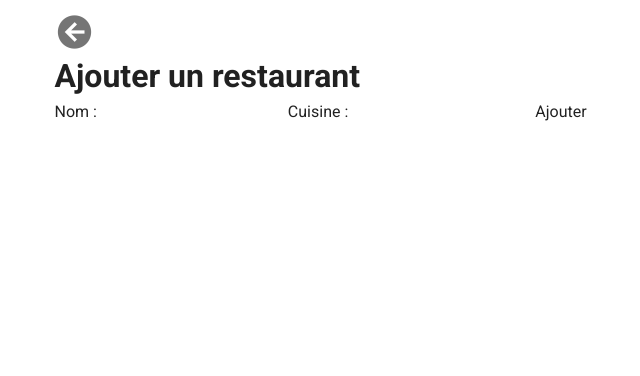
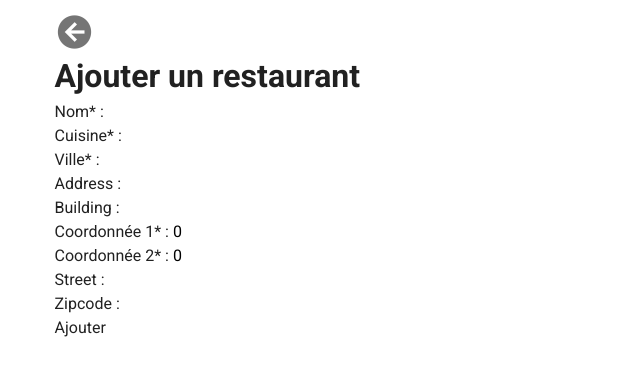
Before and after one commit to Alphailosia/Projet-VueJs, a Vue app in the folder client/: page /ajout in a window 1280 px wide. Shown: the top 376 px of the page, without its empty margins (5-645 px from the left). Built offline with nearby package versions, Linux system fonts and the light colour scheme.

Commit message:
maj formulaire ajout restaurant

```diff
--- a/client/src/components/AjoutRestaurant.vue
+++ b/client/src/components/AjoutRestaurant.vue
@@ -6,13 +6,38 @@
     <h1>Ajouter un restaurant</h1>
     <form @submit.prevent="ajouterRestaurant()">
       <label>
-        Nom : <input type="text" name="nom" required v-model="nom" />
+        Nom* : <input type="text" name="nom" required v-model="nom" />
       </label>
+      <br>
       <label>
-        Cuisine :
+        Cuisine* :
         <input type="text" name="cuisine" required v-model="cuisine" />
       </label>
-
+      <br>
+      <label>
+        Ville* :
+        <input type="text" name="borough" required v-model="ville" />
+      </label>
+      <br>
+      <label>
+        Address :
+        <br>
+        Building :
+        <input type="text" name="building" v-model="building" />
+        <br>
+        Coordonnée 1* :
+        <input type="text" name="coord1" required v-model="c1" />
+        <br>
+        Coordonnée 2* :
+        <input type="text" name="coord2" required v-model="c2" />
+      </label>
+        <br>
+        Street :
+        <input type="text" name="street" v-model="street" />
+        <br>
+        Zipcode :
+        <input type="text" name="zipcode" v-model="zipcode" />
+      <br>
       <button @click="snackbar = true">Ajouter</button>
       <v-snackbar :timeout="2000" v-model="snackbar" color="success">
         Le restaurant a bien été ajouté.
@@ -25,14 +50,35 @@ export default {
     data: () => ({
       nom: "",
       cuisine: "",
+      ville:"",
       snackbar: false,
-      reponse: ""
+      reponse: "",
+      c1:0,
+      c2:0,
+      building: "",
+      street: "",
+      zipcode: ""
     }),
   methods: {
     ajouterRestaurant: async function () {
+
+      /*
+      nom
+      cuisine
+      borough
+      address (objet) : coord (array), street, zipcode
+      grades (array) : score
+
+      */
       const pms = {
         nom: this.nom,
         cuisine: this.cuisine,
+        borough: this.ville,
+        coord1 : this.c1,
+        coord2 : this.c2,
+        bulding : this.bulding,
+        street : this.street,
+        zipcode : this.zipcode
       };
 
       const url = new URL("http://localhost:8080/api/restaurants"),
@@ -42,9 +88,13 @@ export default {
       );
       const res = await fetch(url, { method: "POST" });
       const json = await res.json;
-      console.log(json.data);
+      console.log(json);
       this.nom = "";
       this.cuisine = "";
+      this.ville = "";
+      this.bulding = "";
+      this.street = "";
+      this.zipcode = "";
     },
   },
 };
--- a/client/src/components/DetailRestaurant.vue
+++ b/client/src/components/DetailRestaurant.vue
@@ -52,7 +52,7 @@ export default {
       "https://cdn.discordapp.com/attachments/762755906634907659/771743956642824212/restaurante-03-200x300.png",
       "https://cdn.discordapp.com/attachments/762755906634907659/771744025468207114/57180308.png",
     ],
-    note: 0,
+    note: NaN,
   }),
   computed: {
     id() {
@@ -65,7 +65,7 @@ export default {
   methods: {
     calculNoteMoyenne: function () {
       if (this.resto.grades === undefined) {
-        this.note = "Non renseigné";
+        this.note = NaN;
       } else {
         let moyenne = 0;
         let sommeTotal = 0;
```
Also changed, not shown: 1 other file (tests, documents, lock files or other folders).
